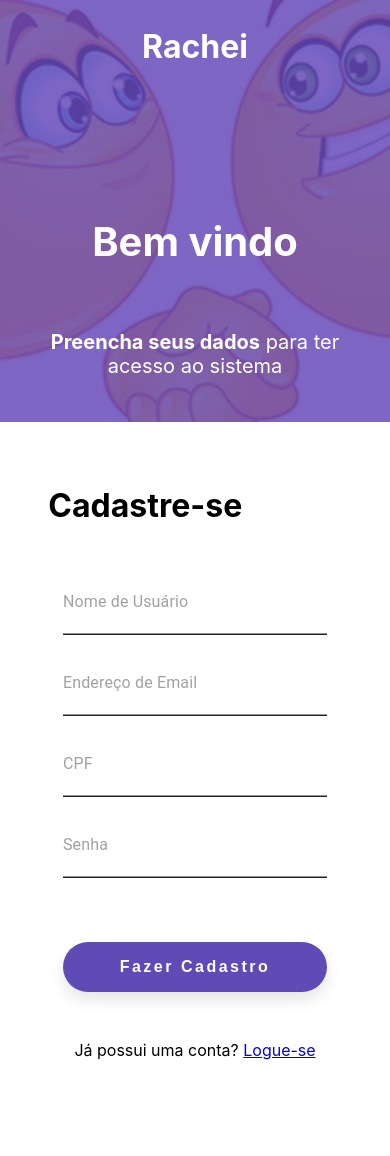
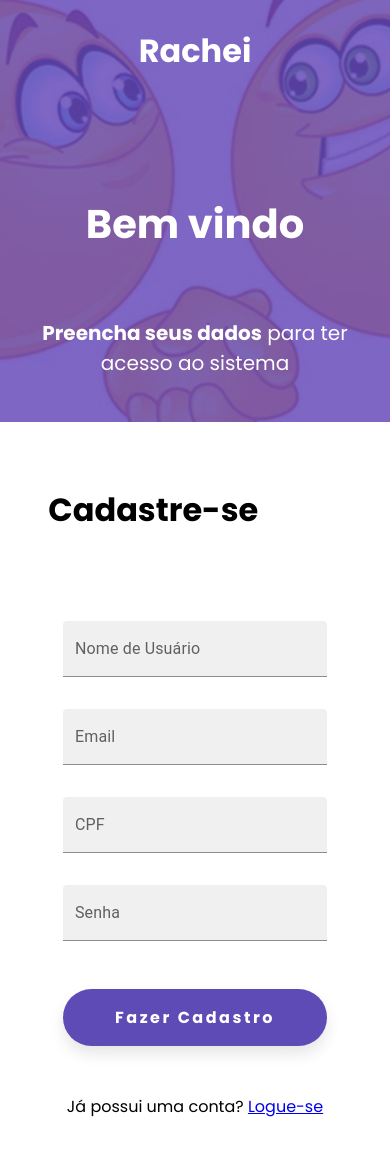
Before and after one commit to CarlosPadaria/RacheiFront, a React (Create React App) app: page /cadastro in a window 390 px wide. Shown: the top 1156 px of the page. Built offline with nearby package versions, Linux system fonts and the light colour scheme.

Commit message:
adicionando validações front-end

```diff
--- a/src/components/user-auth/Cadastro.js
+++ b/src/components/user-auth/Cadastro.js
@@ -1,10 +1,212 @@
 import * as React from "react";
-import Input from "@mui/material/Input";
+import { useState } from "react";
 import "./user-auth.css";
+import { TextField } from "@mui/material";
 
 function Cadastro() {
+  const [inputs, setInputs] = useState({
+    nome: "",
+    email: "",
+    cpf: "",
+    senha: "",
+  });
+
+  const [mensagensErro, setMensagensErro] = useState({
+    nome: {
+      mensagem: "",
+      deuErro: false,
+    },
+    email: {
+      mensagem: "",
+      deuErro: false,
+    },
+    cpf: {
+      mensagem: "",
+      deuErro: false,
+    },
+    senha: {
+      mensagem: "",
+      deuErro: false,
+    },
+  });
+
+  const validarEmail = () => {
+    const email = inputs.email;
+    let valido = true;
+    // use regex para validar email
+
+    if (email.length === 0) {
+      setMensagensErro((mensagensErro) => ({
+        ...mensagensErro,
+        email: {
+          mensagem: "Campo obrigatório",
+          deuErro: true,
+        },
+      }));
+      valido = false;
+    } else if (!email.match(/^([\w.%+-]+)@([\w-]+\.)+([\w]{2,})$/i)) {
+      setMensagensErro((mensagensErro) => ({
+        ...mensagensErro,
+        email: {
+          mensagem: "Email inválido",
+          deuErro: true,
+        },
+      }));
+      valido = false;
+    } else {
+      setMensagensErro((mensagensErro) => ({
+        ...mensagensErro,
+        email: {
+          mensagem: "",
+          deuErro: false,
+        },
+      }));
+      valido = false;
+    }
+    return valido;
+  };
+
+  const validarNome = () => {
+    const nome = inputs.nome;
+    let valido = true;
+
+    if (nome.length === 0) {
+      setMensagensErro((mensagensErro) => ({
+        ...mensagensErro,
+        nome: {
+          mensagem: "Campo obrigatório",
+          deuErro: true,
+        },
+      }));
+      valido = false;
+    } else if (nome.length < 3) {
+      setMensagensErro((mensagensErro) => ({
+        ...mensagensErro,
+        nome: {
+          mensagem: "Nome deve ter pelo menos 3 caracteres",
+          deuErro: true,
+        },
+      }));
+      valido = false;
+    } else {
+      setMensagensErro((mensagensErro) => ({
+        ...mensagensErro,
+        nome: {
+          mensagem: "",
+          deuErro: false,
+        },
+      }));
+    }
+    return valido;
+  };
+
+  const validarCpf = () => {
+    const cpf = inputs.cpf;
+    let valido = true;
+
+    if (cpf.length === 0) {
+      setMensagensErro((mensagensErro) => ({
+        ...mensagensErro,
+        cpf: {
+          mensagem: "Campo obrigatório",
+          deuErro: true,
+        },
+      }));
+      valido = false;
+    } else if (cpf.length !== 14) {
+      setMensagensErro((mensagensErro) => ({
+        ...mensagensErro,
+        cpf: {
+          mensagem: "CPF inválido",
+          deuErro: true,
+        },
+      }));
+      valido = false;
+    } else {
+      setMensagensErro((mensagensErro) => ({
+        ...mensagensErro,
+        cpf: {
+          mensagem: "",
+          deuErro: false,
+        },
+      }));
+    }
+    return valido;
+  };
+
+  const validarSenha = () => {
+    // validar senha, deve ter entre 6 e 20 caracteres e conter pelo menos um número e 1 letra
+    const senha = inputs.senha;
+    let valido = true;
+
+    if (senha.length === 0) {
+      setMensagensErro((mensagensErro) => ({
+        ...mensagensErro,
+        senha: {
+          mensagem: "Campo obrigatório",
+          deuErro: true,
+        },
+      }));
+      valido = false;
+    } else if (senha.length < 6 || senha.length > 20) {
+      setMensagensErro((mensagensErro) => ({
+        ...mensagensErro,
+        senha: {
+          mensagem: "Senha deve ter entre 6 e 20 caracteres",
+          deuErro: true,
+        },
+      }));
+      valido = false;
+    } else if (!senha.match(/^(?=.*[A-Za-z])(?=.*\d)[A-Za-z\d]{6,}$/)) {
+      setMensagensErro((mensagensErro) => ({
+        ...mensagensErro,
+        senha: {
+          mensagem: "Deve possuir pelo menos 1 número e 1 letra",
+          deuErro: true,
+        },
+      }));
+      valido = false;
+    } else {
+      setMensagensErro((mensagensErro) => ({
+        ...mensagensErro,
+        senha: {
+          mensagem: "",
+          deuErro: false,
+        },
+      }));
+    }
+    return valido;
+  };
+
+  // faz uma máscara para o cpf
+  const handleCpfChange = (event) => {
+    let value = event.target.value;
+    value = value.replace(/\D/g, ""); // Remove tudo que não é dígito
+    value = value.replace(/(\d{3})(\d)/, "$1.$2"); // Adiciona ponto após o terceiro dígito
+    value = value.replace(/(\d{3})(\d)/, "$1.$2"); // Adiciona outro ponto após o sexto dígito
+    value = value.replace(/(\d{3})(\d{1,2})$/, "$1-$2"); // Adiciona traço após o nono dígito
+    setInputs((inputs) => ({
+      ...inputs,
+      cpf: value,
+    }));
+  };
+  const handleCadastro = (event) => {
+    event.preventDefault();
+  };
+
   return (
     <main>
+      <link rel="preconnect" href="https://fonts.googleapis.com"></link>
+      <link
+        rel="preconnect"
+        href="https://fonts.gstatic.com"
+        crossorigin
+      ></link>
+      <link
+        href="https://fonts.googleapis.com/css2?family=Poppins:wght@400;700&display=swap"
+        rel="stylesheet"
+      ></link>
+
       <section className="intro">
         <h1 className="logo">Rachei</h1>
         <div className="intro-welcome">
@@ -19,14 +221,122 @@ function Cadastro() {
         <div className="login-label-wrapper">
           <h1 className="login cadastro-label">Cadastre-se</h1>
         </div>
-        <div className="main-content-container">
-          <Input
+        <form onSubmit={handleCadastro} className="main-content-container">
+          <TextField
             variant="filled"
             type="text"
             name="nome"
             className="input"
-            placeholder="Nome de Usuário"
-            colorSeconday="#ffffff"
+            label="Nome de Usuário"
+            placeholder="ex: João da Silva"
+            inputProps={{ maxLength: 120 }}
+            helperText={mensagensErro.nome.mensagem}
+            error={mensagensErro.nome.deuErro}
+            onBlur={(e) => {
+              validarNome();
+            }}
+            value={inputs.nome}
+            onChange={
+              (event) =>
+                setInputs((inputs) => ({
+                  ...inputs,
+                  nome: event.target.value,
+                }))
+              /*setSenha(event.target.value)*/
+            }
+            sx={[
+              {
+                "&:after": {
+                  borderColor: "#5F4BB6",
+                  backgroundColor: "#342965",
+                },
+              },
+              {
+                marginTop: "2.75rem",
+                marginBottom: "2rem",
+              },
+            ]}
+          ></TextField>
+          <TextField
+            variant="filled"
+            type="email"
+            name="email"
+            className="input"
+            label="Email"
+            placeholder="ex: joaosilva@gmail.com"
+            value={inputs.email}
+            inputProps={{ maxLength: 64 }}
+            helperText={mensagensErro.email.mensagem}
+            error={mensagensErro.email.deuErro}
+            onBlur={(e) => {
+              validarEmail();
+            }}
+            onChange={(event) =>
+              setInputs((inputs) => ({
+                ...inputs,
+                email: event.target.value,
+              }))
+            }
+            sx={[
+              {
+                "&:after": {
+                  borderColor: "#5F4BB6",
+                  backgroundColor: "#342965",
+                },
+              },
+              {
+                marginBottom: "2rem",
+              },
+            ]}
+          ></TextField>
+          <TextField
+            margin="20px"
+            variant="filled"
+            type="text"
+            name="cpf"
+            className="input"
+            label="CPF"
+            placeholder="123.456.789-00"
+            inputProps={{ maxLength: 14 }}
+            helperText={mensagensErro.cpf.mensagem}
+            error={mensagensErro.cpf.deuErro}
+            onBlur={(e) => {
+              validarCpf();
+            }}
+            value={inputs.cpf}
+            onChange={handleCpfChange}
+            sx={[
+              {
+                "&:after": {
+                  borderColor: "#5F4BB6",
+                  backgroundColor: "#342965",
+                },
+              },
+              {
+                marginBottom: "2rem",
+              },
+            ]}
+          ></TextField>
+          <TextField
+            variant="filled"
+            type="password"
+            name="senha"
+            className="input"
+            placeholder="Senha"
+            label="Senha"
+            helperText={mensagensErro.senha.mensagem}
+            error={mensagensErro.senha.deuErro}
+            inputProps={{ maxLength: 20 }}
+            onBlur={(e) => {
+              validarSenha();
+            }}
+            value={inputs.senha}
+            onChange={(event) =>
+              setInputs((inputs) => ({
+                ...inputs,
+                senha: event.target.value,
+              }))
+            }
             sx={[
               {
                 "&:after": {
@@ -35,63 +345,15 @@ function Cadastro() {
                 },
               },
             ]}
-          ></Input>
-          <Input
-            variant="filled"
-            type="email"
-            name="email"
-            className="input"
-            placeholder="Endereço de Email"
-            colorSeconday="#ffffff"
-            sx={[
-              {
-                "&:after": {
-                  borderColor: "#5F4BB6",
-                  backgroundColor: "#342965",
-                },
-              },
-            ]}
-          ></Input>
-          <Input
-            variant="filled"
-            type="text"
-            name="email"
-            className="input"
-            placeholder="CPF"
-            colorSeconday="#ffffff"
-            sx={[
-              {
-                "&:after": {
-                  borderColor: "#5F4BB6",
-                  backgroundColor: "#342965",
-                },
-              },
-            ]}
-          ></Input>
-          <Input
-            variant="filled"
-            label="Senha"
-            type="password"
-            name="senha"
-            className="input"
-            placeholder="Senha"
-            sx={[
-              {
-                "&:after": {
-                  borderColor: "#5F4BB6",
-                  backgroundColor: "#342965",
-                },
-              },
-            ]}
-          ></Input>
+          ></TextField>
 
-          <button>Fazer Cadastro</button>
+          <button type="submit">Fazer Cadastro</button>
           <div className="wrapper-signup-navigation">
             <p className="signup-navigation">
               Já possui uma conta? <a href="Login">Logue-se</a>
             </p>
           </div>
-        </div>
+        </form>
       </section>
     </main>
   );
--- a/src/components/user-auth/Login.js
+++ b/src/components/user-auth/Login.js
@@ -1,10 +1,90 @@
 import * as React from "react";
-import Input from "@mui/material/Input";
-import "./user-auth.css"
+import { useState } from "react";
+import "./user-auth.css";
+import { TextField } from "@mui/material";
 
 function Login() {
+  const [inputs, setInputs] = useState({
+    email: "",
+    senha: "",
+  });
+  const [mensagensErro, setMensagensErro] = useState({
+    email: {
+      mensagem: "",
+      deuErro: false,
+    },
+    senha: {
+      mensagem: "",
+      deuErro: false,
+    },
+
+  });
+
+  const validarEmail = () => {
+    const email = inputs.email;
+    let valido = true;
+
+    if (email.length === 0) {
+      setMensagensErro((mensagensErro) => ({
+        ...mensagensErro,
+        email: {
+          mensagem: "Campo obrigatório",
+          deuErro: true,
+        },
+      }));
+      valido = false;
+    }
+    else{
+      setMensagensErro((mensagensErro) => ({
+        ...mensagensErro,
+        email: {
+          mensagem: "",
+          deuErro: false,
+        },
+      }));
+    }
+    return valido
+  }
+
+  const validarSenha = () => {
+    const senha = inputs.senha;
+    let valido = true;
+
+    if (senha.length === 0) {
+      setMensagensErro((mensagensErro) => ({
+        ...mensagensErro,
+        senha: {
+          mensagem: "Campo obrigatório",
+          deuErro: true,
+        },
+      }));
+      valido = false;
+    }
+    else{
+      setMensagensErro((mensagensErro) => ({
+        ...mensagensErro,
+        senha: {
+          mensagem: "",
+          deuErro: false,
+        },
+      }));
+    }
+    return valido
+  }
+
   return (
     <main>
+      <link rel="preconnect" href="https://fonts.googleapis.com"></link>
+      <link
+        rel="preconnect"
+        href="https://fonts.gstatic.com"
+        crossorigin
+      ></link>
+      <link
+        href="https://fonts.googleapis.com/css2?family=Poppins:wght@400;700&display=swap"
+        rel="stylesheet"
+      ></link>
+
       <section className="intro">
         <h1 className="logo">Rachei</h1>
         <div className="intro-welcome">
@@ -19,15 +99,25 @@ function Login() {
         <div className="login-label-wrapper">
           <h1 className="login">Logar-se</h1>
         </div>
-        <div className="main-content-container">
-          <Input
+        <form className="main-content-container login-container">
+          <TextField
             variant="filled"
-            label="Senha"
+            label="Email"
             type="email"
             name="email"
             className="input"
-            placeholder="Endereço de Email"
-            colorSeconday="#ffffff"
+            error={mensagensErro.email.deuErro}
+            helperText={mensagensErro.email.mensagem}
+            onBlur={validarEmail}
+            value={inputs.email}
+            onChange={(event) => {
+              setInputs((inputs) => ({
+                ...inputs,
+                email: event.target.value,
+              }));
+            }}
+            placeholder="ex: joaosilva@gmail.com"
+            inputProps={{ maxLength: 64 }}
             sx={[
               {
                 "&:after": {
@@ -35,15 +125,29 @@ function Login() {
                   backgroundColor: "#342965",
                 },
               },
+              {
+                marginBottom: "2rem",
+              },
             ]}
-          ></Input>
-          <Input
+          ></TextField>
+          <TextField
             variant="filled"
             label="Senha"
             type="password"
             name="senha"
+            error={mensagensErro.senha.deuErro}
+            helperText={mensagensErro.senha.mensagem}
+            onBlur={validarSenha}
+            onChange={(event) => {
+              setInputs((inputs) => ({
+                ...inputs,
+                senha: event.target.value,
+              }));
+            }}
+            value={inputs.senha}
             className="input"
             placeholder="Senha"
+            inputProps={{ maxLength: 20 }}
             sx={[
               {
                 "&:after": {
@@ -51,14 +155,15 @@ function Login() {
                   backgroundColor: "#342965",
                 },
               },
+
             ]}
-          ></Input>
+          ></TextField>
 
           <button>Fazer Login</button>
           <p className="signup-navigation">
             Não possui uma conta? <a href="Cadastro">Cadastre-se</a>
           </p>
-        </div>
+        </form>
       </section>
     </main>
   );
--- a/src/components/user-auth/user-auth.css
+++ b/src/components/user-auth/user-auth.css
@@ -1,6 +1,13 @@
 *, *::before, *::after{
   box-sizing: border-box;
   /* soluciona todos os problemas de espaço */
+}
+main{
+  font-family: 'Poppins', sans-serif;
+  box-sizing: border-box;
+}
+.body{
+  font-family: 'Poppins', sans-serif;
 }
 .logo{
   align-self: flex-start;
@@ -82,9 +89,10 @@ main{
 }
 
 .main-content-container{
-  margin-top: 2.5rem;
+  margin-top: 1rem;
   width: 90%;
-  height: 65vh;
+  max-height: 65vh;
+
   display: flex;
   justify-content: center;
   flex-direction: column;
@@ -100,11 +108,9 @@ main{
   color: black;
   padding: 1rem;
   padding-left: 0;
-  margin-bottom: 2rem;
   width: 90%;
   outline: 0;
   border: 0;
-  border-bottom: 1px solid ;
   text-align: left;
   margin-top: 0rem;
 }
@@ -139,8 +145,11 @@ main{
 }
 
 .login-label-wrapper{
+  margin: 0;
+  padding: 0;
   width: 90%;
 }
+
 
 button{
   outline: none;
@@ -148,6 +157,7 @@ button{
   padding: 1rem;
   background-color: #5F4BB6;
   width: 90%;
+  font-family: 'Poppins';
   font-weight: 700;
   letter-spacing: 2.5px;
   color: #fff;
@@ -177,8 +187,28 @@ button:hover{
   margin-bottom: 5rem;
 }
 
+section .login-container{
+  min-height: 70vh;
+  max-height: 100vh;
+}
 
 @media(max-width:768px){
+
+  section .login-container{
+    min-height: 40vh;
+    max-height: 60vh;
+    text-align: center;
+  }
+  form{
+    margin-bottom: 1rem;
+    margin-top: 1rem;
+  }
+  .login-label-wrapper{
+    margin: 0;
+    padding: 0;
+    margin-top: 0rem;
+    margin-bottom: 3rem;
+  }
 
   .intro-welcome-header{
     font-size: 2.5rem;
@@ -204,8 +234,9 @@ button:hover{
   }
   .main-content{
     width: 100%;
-    max-height: 100vh;
+    max-height: 100%;
   }
+
   .intro-welcome{
 
     text-align: center;
```
